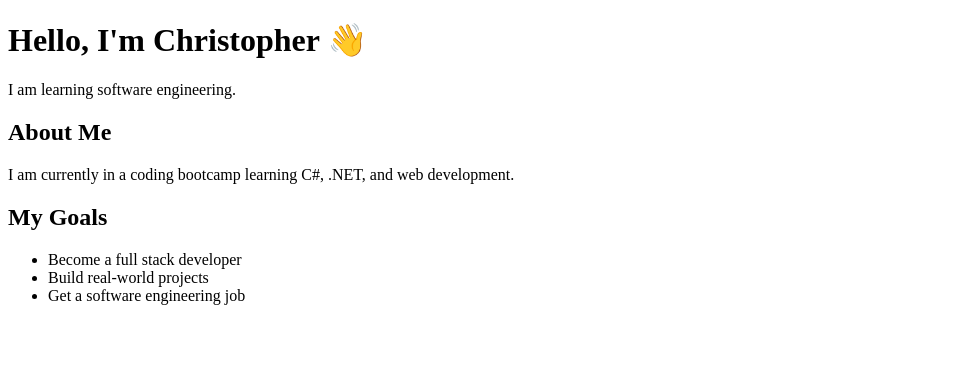
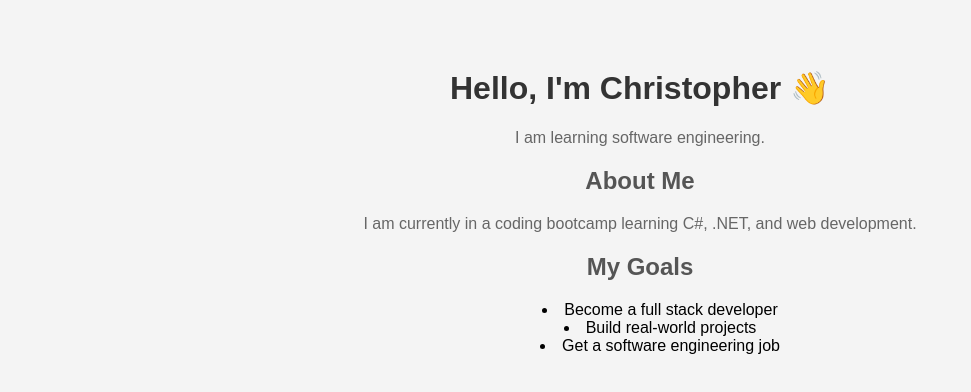
Before and after one commit to CTK1215/PizzaAlgo, a plain HTML site: page index.html in a window 1280 px wide. Shown: the whole page, without its empty margins (0-971 px from the left). Drawn offline with Linux system fonts and the light colour scheme.

Commit message:
added styling

```diff
--- a/index.html
+++ b/index.html
@@ -4,6 +4,7 @@
  <meta charset="UTF-8">
  <meta name="viewport" content="width=device-width, initial-scale=1.0">
  <title>Christopher's Page</title>
+ <link rel="stylesheet" href="style.css">
 </head>
 <body>
 
--- /dev/null
+++ b/style.css
@@ -0,0 +1,22 @@
+body {
+    font-family: Arial, sans-serif;
+    background-color: #f4f4f4;
+    text-align: center;
+    padding: 40px;
+}
+
+h1 {
+    color: #333;
+}
+
+h2 {
+    color: #555;
+}
+
+p {
+    color: #666;
+}
+
+ul {
+    list-style-position: inside;
+}
```
